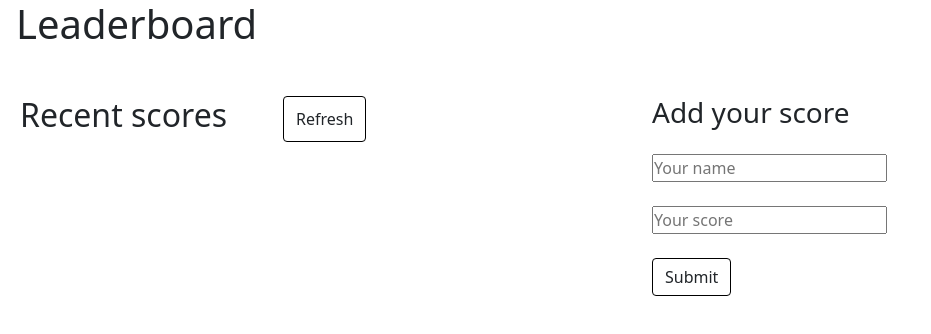
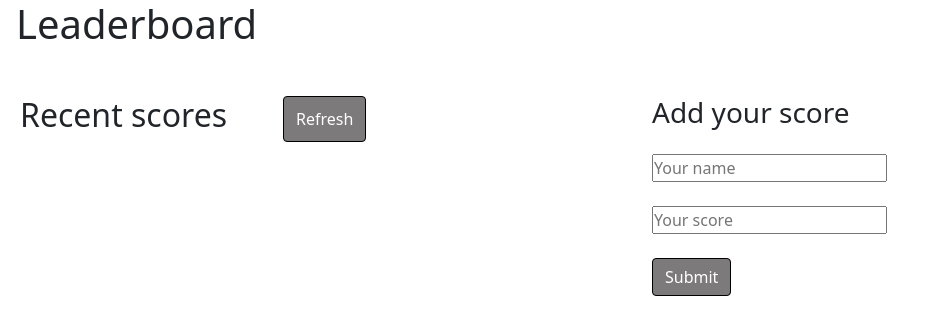
Before and after one commit to Ntwali-Josue/leaderboard, a website built with webpack: page src/index.html in a window 1280 px wide. Shown: the whole page, without its empty margins (0-931 px from the left). Built offline with nearby package versions, Linux system fonts and the light colour scheme; no server answers.

Commit message:
Add backgroung color to my buttons

```diff
--- a/src/style.css
+++ b/src/style.css
@@ -8,8 +8,9 @@
 }
 
 .button {
-  background-color: #fff;
   border: 1px solid #000;
+  color: #fff;
+  background-color: #7c7a7a;
 }
 
 li {
```
